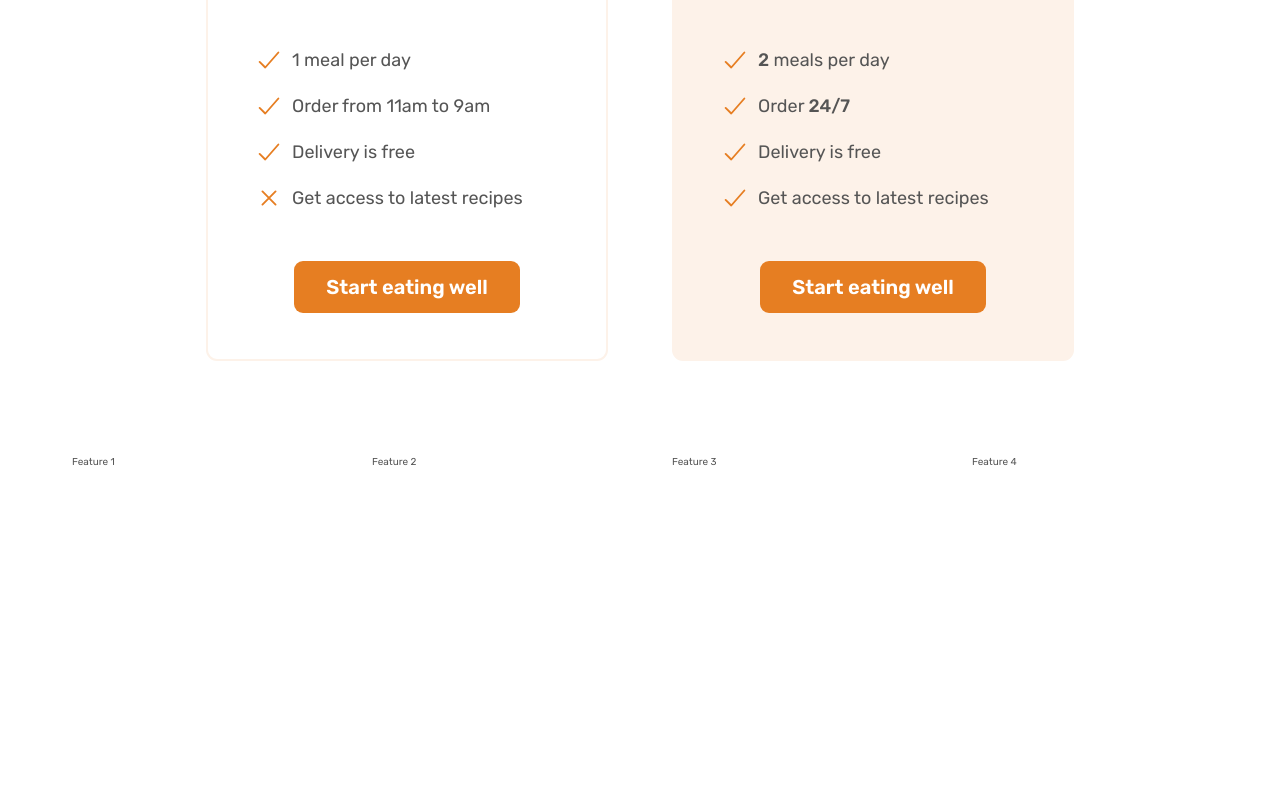
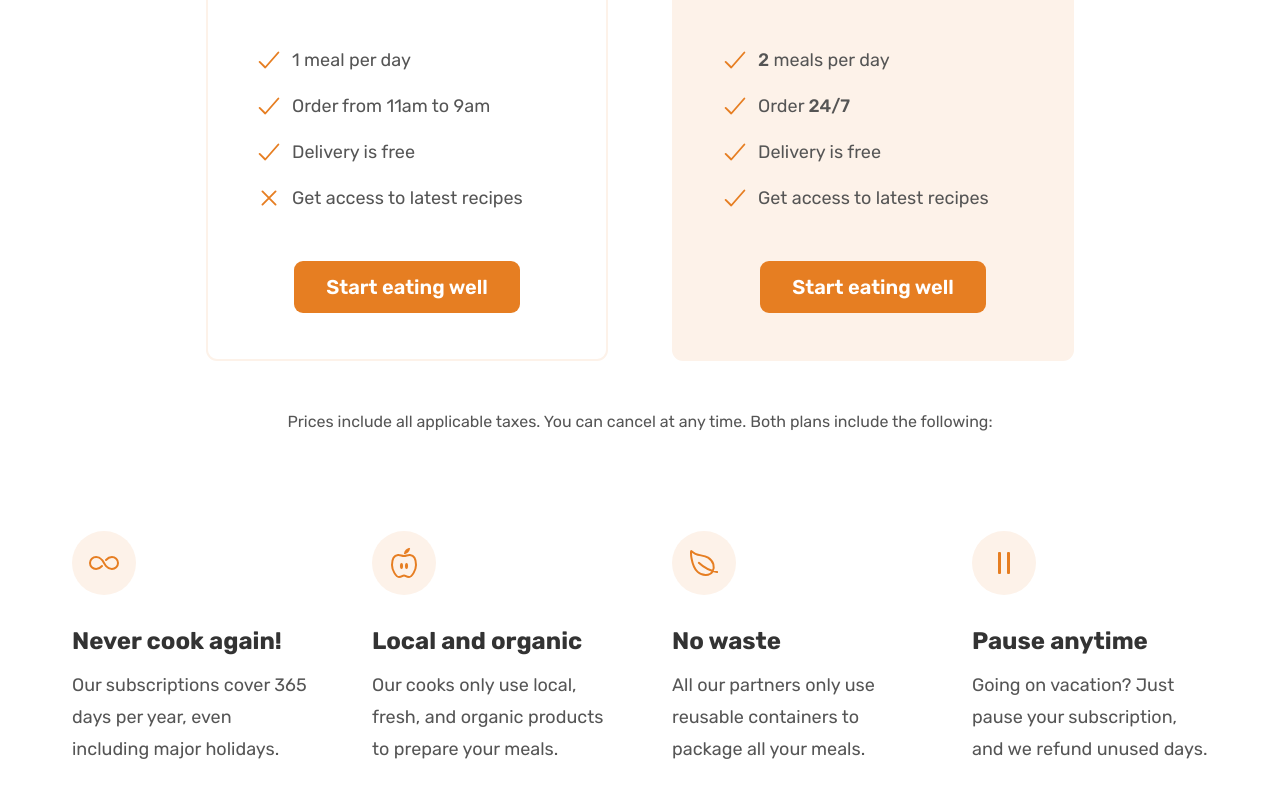
Before and after one commit to raghavverma190/Omnifood, a plain HTML site: page index.html in a window 1280 px wide. Shown: the part 5094-5891 px from the top of the page. Before the commit the page ends 5657 px from the top, so only its background shows below. Drawn offline with nearby package versions, Linux system fonts and the light colour scheme; files whose address does not match are found by name.

Commit message:
completed features section below pricing

```diff
--- a/css/style.css
+++ b/css/style.css
@@ -498,3 +498,31 @@
   text-align: center;
   margin-top: 4.8rem;
 }
+
+.plan-details {
+  font-size: 1.6rem;
+  line-height: 1.6;
+  text-align: center;
+}
+
+.feature-icon {
+  color: #e67e22;
+  height: 3.2rem;
+  width: 3.2rem;
+  background-color: #fdf2e9;
+  margin-bottom: 3.2rem;
+  padding: 1.6rem;
+  border-radius: 50%;
+}
+
+.feature-title {
+  font-size: 2.4rem;
+  color: #333;
+  font-weight: 700;
+  margin-bottom: 1.6rem;
+}
+
+.feature-text {
+  font-size: 1.8rem;
+  line-height: 1.8;
+}
--- a/index.html
+++ b/index.html
@@ -359,7 +359,7 @@
           </h2>
         </div>
 
-        <div class="container grid grid--2-cols">
+        <div class="container grid grid--2-cols margin-bottom-md">
           <div class="pricing-plan pricing-plan--starter">
             <header class="plan-header">
               <p class="plan-name">Starter</p>
@@ -418,11 +418,47 @@
           </div>
         </div>
 
+        <div class="container grid">
+          <!-- Contains additional but not crucial info -->
+          <aside class="plan-details">
+            Prices include all applicable taxes. You can cancel at any time.
+            Both plans include the following:
+          </aside>
+        </div>
+
         <div class="container grid grid--4-cols">
-          <div class="feature">Feature 1</div>
-          <div class="feature">Feature 2</div>
-          <div class="feature">Feature 3</div>
-          <div class="feature">Feature 4</div>
+          <div class="feature">
+            <ion-icon class="feature-icon" name="infinite-outline"></ion-icon>
+            <p class="feature-title">Never cook again!</p>
+            <p class="feature-text">
+              Our subscriptions cover 365 days per year, even including major
+              holidays.
+            </p>
+          </div>
+          <div class="feature">
+            <ion-icon class="feature-icon" name="nutrition-outline"></ion-icon>
+            <p class="feature-title">Local and organic</p>
+            <p class="feature-text">
+              Our cooks only use local, fresh, and organic products to prepare
+              your meals.
+            </p>
+          </div>
+          <div class="feature">
+            <ion-icon class="feature-icon" name="leaf-outline"></ion-icon>
+            <p class="feature-title">No waste</p>
+            <p class="feature-text">
+              All our partners only use reusable containers to package all your
+              meals.
+            </p>
+          </div>
+          <div class="feature">
+            <ion-icon class="feature-icon" name="pause-outline"></ion-icon>
+            <p class="feature-title">Pause anytime</p>
+            <p class="feature-text">
+              Going on vacation? Just pause your subscription, and we refund
+              unused days.
+            </p>
+          </div>
         </div>
       </section>
     </main>
```
